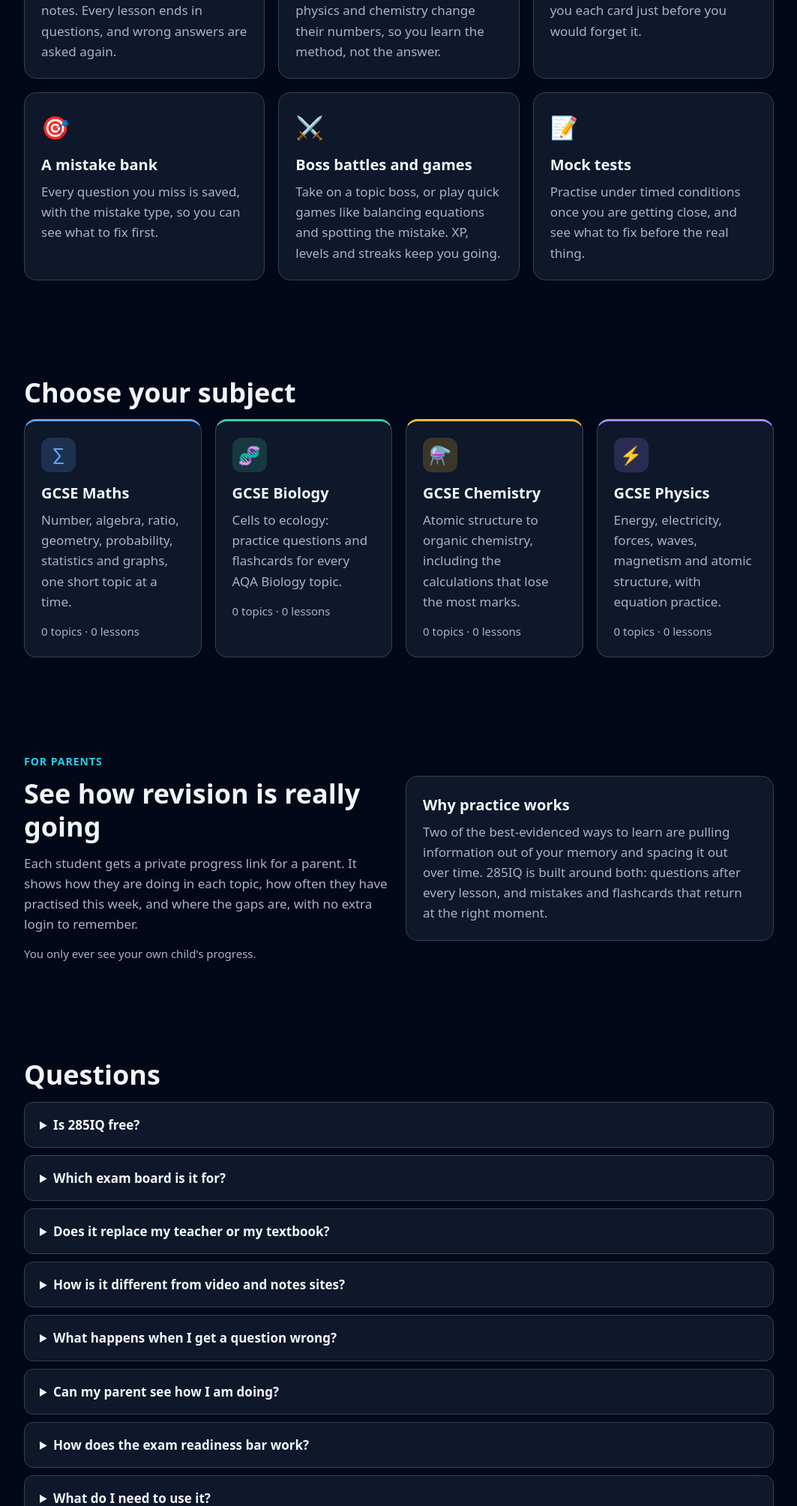
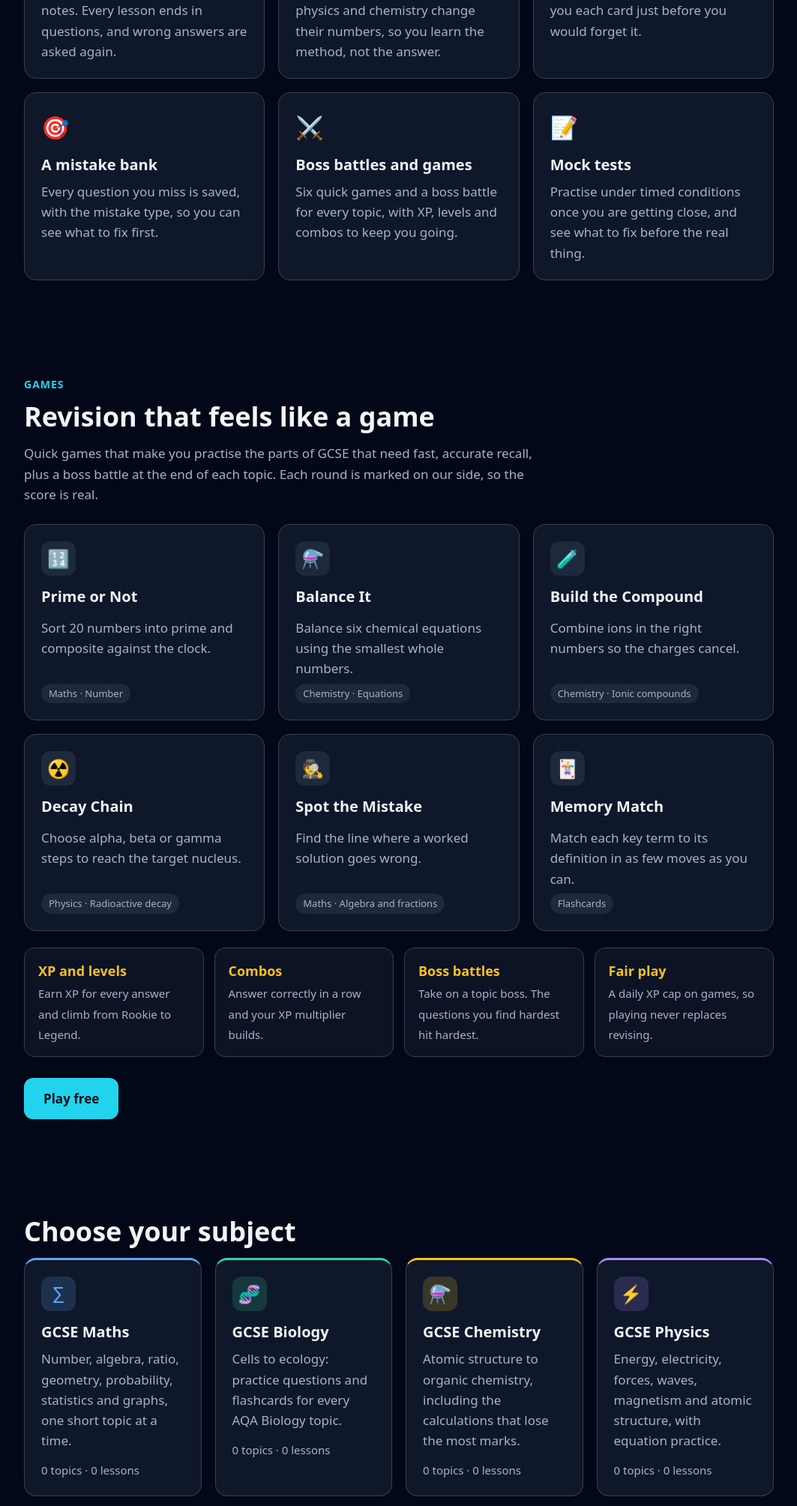
Before and after one commit to zebchoudhry/285iq-learning, a Django app: page / in a window 1280 px wide. Shown: the part 2119-4128 px from the top of the page at 75% size, without its empty margins (108-1171 px from the left). Run offline with Django 5.2, Linux system fonts and the light colour scheme; data that the repository does not hold is empty.

Commit message:
Landing page: games section with the six real games, XP, combos, boss battles
Co-Authored-By: Claude Sonnet 5.5 <noreply@anthropic.com>

```diff
--- a/04_platform/django_backend/learning/seo_views.py
+++ b/04_platform/django_backend/learning/seo_views.py
@@ -242,6 +242,13 @@ def sample_questions(db_name=None, count=3, seed=None):
 # ---------------------------------------------------------------------------
 # Pages
 # ---------------------------------------------------------------------------
+def public_games():
+    """The real games in the app (title, one-line description, topic area, icon) for the landing page."""
+    from .services.games import GAMES
+
+    return [{"title": g.title, "blurb": g.blurb, "area": g.area, "icon": g.icon} for g in GAMES]
+
+
 def home(request):
     """Landing page for visitors; the dashboard for signed-in students."""
     if request.user.is_authenticated:
@@ -265,6 +272,7 @@ def home(request):
         },
         subjects=subjects,
         samples=sample_questions(None, 1),
+        games=public_games(),
         faqs=[{"q": q, "a": a} for q, a in FAQS],
     ))
 
--- a/04_platform/django_backend/templates/site/landing.html
+++ b/04_platform/django_backend/templates/site/landing.html
@@ -29,6 +29,14 @@
     .sess .dot { width: 34px; height: 34px; border-radius: 10px; display: grid; place-items: center; font-size: 17px; background: var(--surface2); flex: none; }
     .sess b { display: block; } .sess span { color: var(--muted); font-size: 14px; }
     .mock .btn { width: 100%; margin-top: 16px; }
+
+    .gcard { display: flex; flex-direction: column; gap: 6px; }
+    .gcard .gi { width: 46px; height: 46px; border-radius: 12px; display: grid; place-items: center; font-size: 24px; background: var(--surface2); margin-bottom: 6px; }
+    .gcard .tag { align-self: flex-start; margin-top: auto; }
+    .xpstrip { display: grid; grid-template-columns: repeat(auto-fit, minmax(210px, 1fr)); gap: 14px; margin-top: 22px; }
+    .xpstrip div { background: #0b1324; border: 1px solid var(--border); border-radius: 14px; padding: 16px 18px; }
+    .xpstrip b { display: block; color: var(--gold); font-size: 18px; margin-bottom: 2px; }
+    .xpstrip span { color: var(--muted); font-size: 15px; }
 
     .step-ic { font-size: 30px; margin-bottom: 8px; }
     .subj { border-top: 3px solid var(--accent, var(--cyan)); }
@@ -132,9 +140,34 @@
             <div class="card reveal"><div class="icon" aria-hidden="true">🔢</div><h3>Fresh numbers every time</h3><p class="muted">Calculation questions in maths, physics and chemistry change their numbers, so you learn the method, not the answer.</p></div>
             <div class="card reveal"><div class="icon" aria-hidden="true">🃏</div><h3>Flashcards on a schedule</h3><p class="muted">Spaced-repetition flashcards show you each card just before you would forget it.</p></div>
             <div class="card reveal"><div class="icon" aria-hidden="true">🎯</div><h3>A mistake bank</h3><p class="muted">Every question you miss is saved, with the mistake type, so you can see what to fix first.</p></div>
-            <div class="card reveal"><div class="icon" aria-hidden="true">⚔️</div><h3>Boss battles and games</h3><p class="muted">Take on a topic boss, or play quick games like balancing equations and spotting the mistake. XP, levels and streaks keep you going.</p></div>
+            <div class="card reveal"><div class="icon" aria-hidden="true">⚔️</div><h3>Boss battles and games</h3><p class="muted">Six quick games and a boss battle for every topic, with XP, levels and combos to keep you going.</p></div>
             <div class="card reveal"><div class="icon" aria-hidden="true">📝</div><h3>Mock tests</h3><p class="muted">Practise under timed conditions once you are getting close, and see what to fix before the real thing.</p></div>
         </div>
+    </div>
+</section>
+
+<section id="games">
+    <div class="wrap">
+        <p class="eyebrow">Games</p>
+        <h2>Revision that feels like a game</h2>
+        <p class="muted" style="max-width:680px;margin-bottom:26px">Quick games that make you practise the parts of GCSE that need fast, accurate recall, plus a boss battle at the end of each topic. Each round is marked on our side, so the score is real.</p>
+        <div class="grid g3">
+            {% for g in games %}
+            <div class="card gcard reveal">
+                <div class="gi" aria-hidden="true">{{ g.icon }}</div>
+                <h3>{{ g.title }}</h3>
+                <p class="muted">{{ g.blurb }}</p>
+                <span class="tag">{{ g.area }}</span>
+            </div>
+            {% endfor %}
+        </div>
+        <div class="xpstrip">
+            <div class="reveal"><b>XP and levels</b><span>Earn XP for every answer and climb from Rookie to Legend.</span></div>
+            <div class="reveal"><b>Combos</b><span>Answer correctly in a row and your XP multiplier builds.</span></div>
+            <div class="reveal"><b>Boss battles</b><span>Take on a topic boss. The questions you find hardest hit hardest.</span></div>
+            <div class="reveal"><b>Fair play</b><span>A daily XP cap on games, so playing never replaces revising.</span></div>
+        </div>
+        <div class="cta-row"><a class="btn btn-primary" href="/register/">Play free</a></div>
     </div>
 </section>
 
```
Also changed, not shown: 04_platform/django_backend/learning/services/tests/test_public_seo.py (+10 -0 lines).
